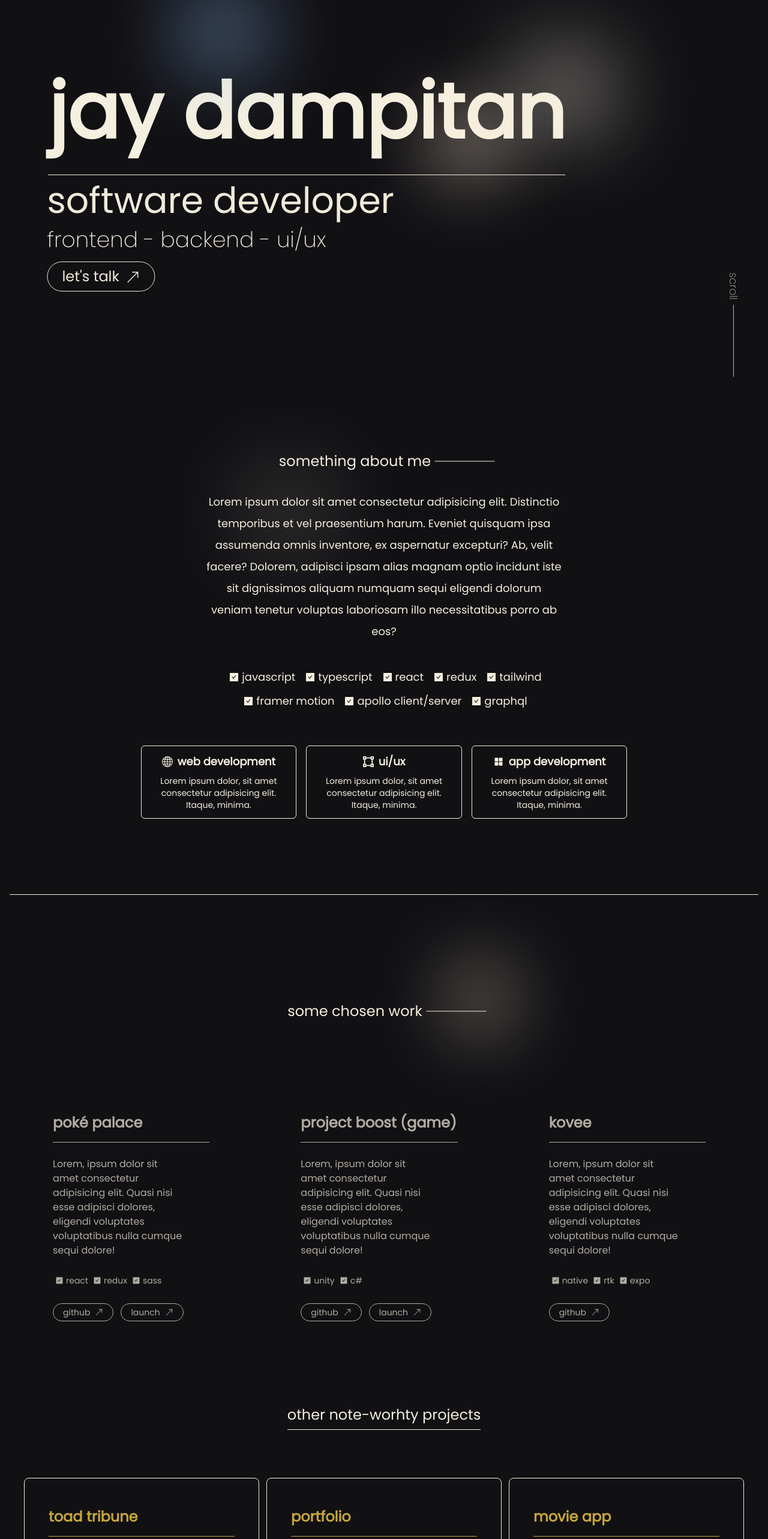
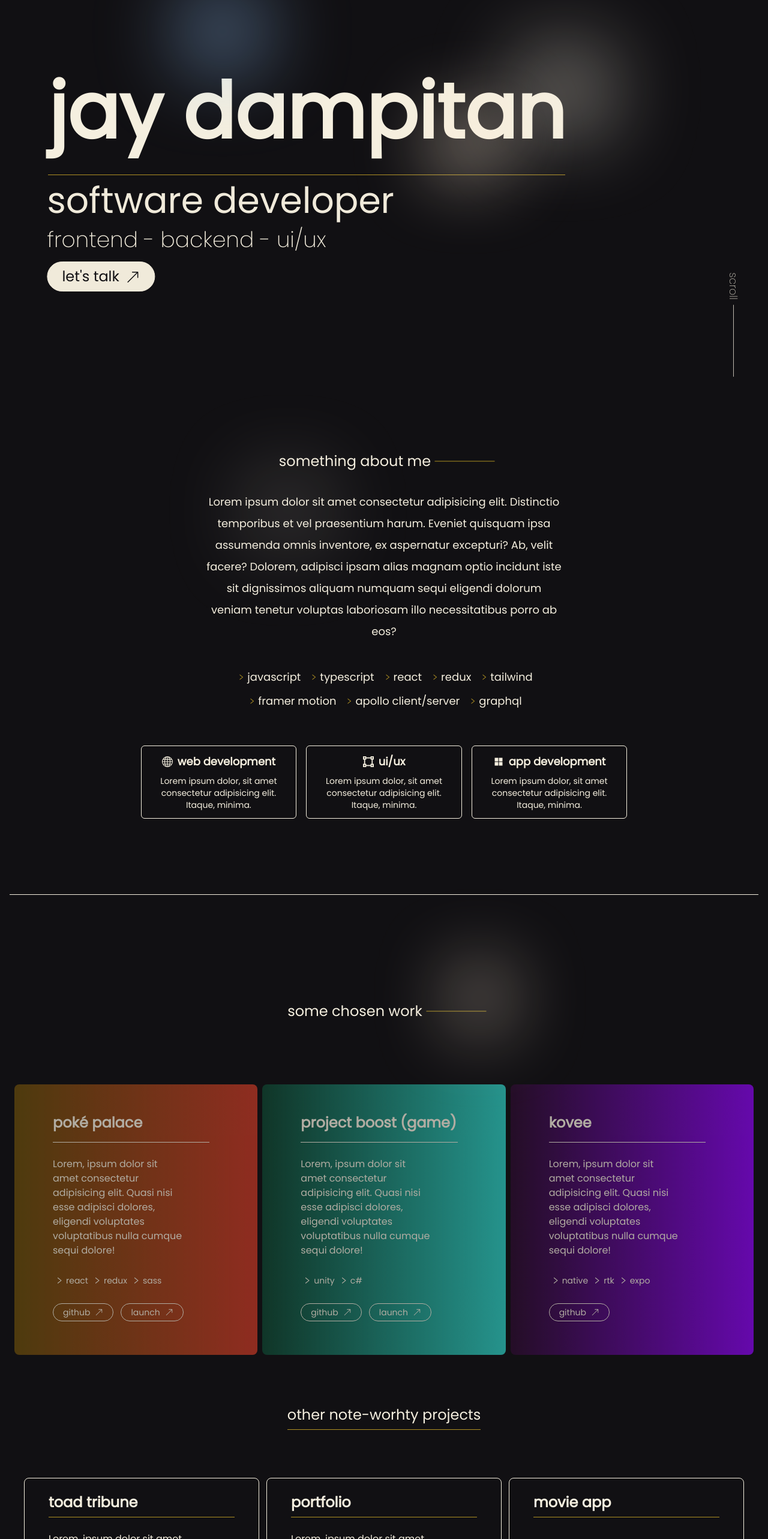
Before and after one commit to JayDampitan/new-portfolio, a Next.js app in the folder my-app/: page / in a window 1280 px wide. Shown: the part 140-2706 px from the top of the page at 60% size. Built offline with nearby package versions, Linux system fonts and the light colour scheme.

Commit message:
replace right icon. adjust email contrast.separate button element on hero page. change line color in title section. change primary yellow color.

```diff
--- a/my-app/components/about/About.tsx
+++ b/my-app/components/about/About.tsx
@@ -3,7 +3,7 @@ import { motion } from "framer-motion";
 import Link from "next/link";
 import TitleSection from "../utils/TitleSection";
 import { ABOUT__DATA, STACKS__DATA, SERVICES__DATA } from "../../assets/data";
-import { AiFillCheckSquare, AiFillAppstore } from "react-icons/ai";
+import { AiOutlineRight, AiFillAppstore } from "react-icons/ai";
 import { SiMaterialdesignicons } from "react-icons/si";
 import { BsGlobe } from "react-icons/bs";
 import { whiteVariant } from "./aboutVariant";
@@ -54,8 +54,8 @@ const About = (props: Props) => {
                 lg:text-[16px] flex items-center"
                 >
                   {" "}
-                  <span className="inline-block px-1 text-white">
-                    <AiFillCheckSquare />
+                  <span className="inline-block px-1 text-yellow">
+                    <AiOutlineRight className="text-xs" />
                   </span>
                   {item}
                 </li>
@@ -74,16 +74,17 @@ const About = (props: Props) => {
 
             return (
               <div key={index} className="relative group">
-                <div className="absolute inset-0.5 bg-gradient-to-r from-pink-600 to-purple-600
+                <div
+                  className="absolute inset-0.5 bg-gradient-to-r from-[#0ddd8643] to-[#2ecbc0]
                 rounded-lg blur opacity-0 group-hover:opacity-100 transition duration-1000
-                group-hover:duration-200"></div>
+                group-hover:duration-200"
+                ></div>
                 <div
-
                   className="relative bg-darkGrey group text-white rounded-md  p-1
                     lg:px-3 lg:py-3 border border-white text-center flex
-                    flex-col items-center hover:-translate-y-1 duration-200"
+                    flex-col items-center hover:border-green-300 hover:-translate-y-1 duration-200"
                 >
-                  <div className=" lg:text-lg font-semibold flex items-center mb-2 gap-2">
+                  <div className="lg:text-lg font-semibold flex items-center mb-2 gap-2">
                     <Icon />
                     <h4>{item.skill}</h4>
                   </div>
--- a/my-app/components/contact/Contact.tsx
+++ b/my-app/components/contact/Contact.tsx
@@ -29,7 +29,7 @@ const Contact = (props: Props) => {
         >
           <h2
             onClick={handleCopy}
-            className={`text-xl lg:text-4xl text-gray-500
+            className={`text-xl lg:text-4xl text-gray-400
           hover:text-white hover:scale-105 relative cursor-pointer transition ease-in duration-400
             after:content-['copied'] after:absolute after:text-[12px]
              after:text-purple-500 after:-top-9 after:right-28 after:bg-darkGrey after:px-1 after:rounded ${
--- a/my-app/components/home/Hero.tsx
+++ b/my-app/components/home/Hero.tsx
@@ -33,7 +33,7 @@ const Hero = (props: Props) => {
         >
           <h1
             className="text-3xl sm:text-6xl lg:text-9xl border-b
-           border-white font-bold text-white pb-5 md:pb-10"
+           border-yellow font-bold text-white pb-5 md:pb-10"
           >
             jay dampitan
           </h1>
@@ -55,11 +55,14 @@ const Hero = (props: Props) => {
             >
               frontend - backend - ui/ux
             </h3>
+            <div className="relative group w-fit mx-auto lg:mx-0">
+              <div className="absolute inset-0.5 bg-gradient-to-r from-[#ffb7005d] to-[#eb412ad2]
+              rounded-full blur opacity-0 group-hover:opacity-100"></div>
               <button
-              className="text-white group text-center
+                className="text-darkGrey relative bg-white group text-center
             border border-white lg:text-2xl px-3 py-1 lg:px-6 lg:py-2
-            rounded-full hover:bg-white hover:text-darkGrey hover:border-none
-            transition ease-linear hover:duration-300 hover:transform hover:translate-x-5"
+            rounded-full hover:text-orange-400 hover:bg-darkGrey hover:border-orange-400
+            transition ease-linear"
               >
                 <Link
                   to="contact"
@@ -74,6 +77,7 @@ const Hero = (props: Props) => {
                   </span>
                 </Link>
               </button>
+            </div>
           </motion.div>
         </div>
       </div>
--- a/my-app/components/utils/TitleSection.tsx
+++ b/my-app/components/utils/TitleSection.tsx
@@ -10,7 +10,7 @@ const TitleSection = ({ title }: Props) => {
       <div className=" text-white lg:text-2xl flex items-center justify-center w-full pr-10">
         <div className=" flex items-center gap-14">
           <h1>{title}</h1>
-          <div className="w-[1px] h-[100px] rotate-90 bg-white"></div>
+          <div className="w-[1px] h-[100px] rotate-90 bg-yellow"></div>
         </div>
       </div>
     </>
--- a/my-app/components/work/Card.tsx
+++ b/my-app/components/work/Card.tsx
@@ -2,7 +2,7 @@ import React from "react";
 import { WORK__DATA } from "../../assets/workData";
 import Link from "next/link";
 import { BsArrowUpRight } from "react-icons/bs";
-import { AiFillCheckSquare } from "react-icons/ai";
+import { AiOutlineRight } from "react-icons/ai";
 
 type Props = {};
 
@@ -29,7 +29,7 @@ const Card = (props: Props) => {
                 className="py-1 rounded-md text-sm lg:text-md flex items-center justify-center"
               >
                 <span>
-                  <AiFillCheckSquare className="mx-1" />
+                  <AiOutlineRight className="mx-1" />
                 </span>
                 {stack}
               </div>
@@ -55,7 +55,7 @@ const Card = (props: Props) => {
               rounded-full text-sm flex items-center hover:bg-white hover:text-darkGrey
               duration-300 hover:-translate-y-1"
               >
-                <a href={item.github} target="_blank">
+                <a href={item.launch} target="_blank">
                   {" "}
                   launch
                 </a>
--- a/my-app/components/work/OtherWorks.tsx
+++ b/my-app/components/work/OtherWorks.tsx
@@ -1,5 +1,5 @@
 import { BsArrowUpRight } from "react-icons/bs";
-import { AiFillCheckSquare } from "react-icons/ai";
+import { AiOutlineRight } from "react-icons/ai";
 import { OTHER__WORK__DATA } from "../../assets/workData";
 import Link from "next/link";
 
@@ -9,15 +9,19 @@ const OtherWorks = (props: Props) => {
   return (
     <>
       {OTHER__WORK__DATA.map((item, index) => (
-        <div key={index} className="w-full lg:w-1/3 items-stretch flex relative group">
-          <div className="absolute inset-0.5 bg-gradient-to-r from-orange-600 to-red-600 rounded-lg blur
-          opacity-0 group-hover:opacity-100 transition duration-1000 group-hover:duration-200"></div>
+        <div
+          key={index}
+          className="w-full lg:w-1/3 items-stretch flex relative group"
+        >
           <div
-
-            className={`bg-darkGrey relative text-white flex flex-col justify-between py-4 lg:py-8 px-7 lg:px-10 border border-white
-            duration-200 hover:-translate-y-1 cursor-pointer rounded-lg `}
+            className="absolute inset-0.5 bg-gradient-to-r from-[#aa03ac2f] to-[#9305ffeb]
+          rounded-lg blur opacity-0 group-hover:opacity-100 transition duration-1000 group-hover:duration-200"
+          ></div>
+          <div
+            className={`bg-darkGrey relative text-white flex flex-col justify-between py-4 px-4 lg:px-10 border border-white
+            duration-200 hover:-translate-y-1 cursor-default rounded-lg hover:border-purple-400`}
           >
-            <h2 className="text-2xl text-yellow font-bold border-b border-yellow py-4">
+            <h2 className="text-2xl text-white font-bold border-b border-yellow py-2">
               {item.title}
             </h2>
             <p className="py-3  lg:py-6 text-[16px]  lg:leading-6">
@@ -30,7 +34,7 @@ const OtherWorks = (props: Props) => {
                   className="py-1 rounded-md text-sm lg:text-md flex items-center justify-center"
                 >
                   <span>
-                    <AiFillCheckSquare className="mx-1 text-yellow" />
+                    <AiOutlineRight className="mx-1 text-yellow" />
                   </span>
                   <p>{stack}</p>
                 </div>
--- a/my-app/components/work/Work.tsx
+++ b/my-app/components/work/Work.tsx
@@ -13,9 +13,9 @@ const Work = (props: Props) => {
   return (
     <div
       ref={constrainRef}
-      className=" h-auto flex justify-center pt-16 items-start w-full bg-darkGrey relative"
+      className="h-auto flex justify-center pt-16 items-start w-full bg-darkGrey relative"
     >
-      <div className=" max-w-[1750px] mx-auto w-full flex flex-col px-6 lg:pt-20">
+      <div className="max-w-[1750px] mx-auto w-full flex flex-col px-6 lg:pt-20">
         <TitleSection title="some chosen work" />
         <div>
           <div className="flex flex-col lg:flex-row mt-11  items-center justify-center">
@@ -24,7 +24,7 @@ const Work = (props: Props) => {
 
           {/* -------start of other projects---------- */}
           <div className="flex flex-col text-white mx-auto max-w-[1200px] items-center justify-center mt-10">
-            <h3 className="text-2xl py-2 my-9 border-b border-white">
+            <h3 className="text-2xl py-2 my-9 border-b border-yellow">
               other note-worhty projects
             </h3>
             <div className="flex flex-col lg:flex-row mt-11 gap-3">
--- a/my-app/tailwind.config.js
+++ b/my-app/tailwind.config.js
@@ -9,7 +9,7 @@ module.exports = {
       colors: {
         white: "#F5EFDF",
         darkGrey: "#111013",
-        yellow: "#C5A639",
+        yellow: "#AE8F23",
         darkBrown: "#444037"
       },
     },
```
Lines whose indentation alone changed are shown as unchanged.
